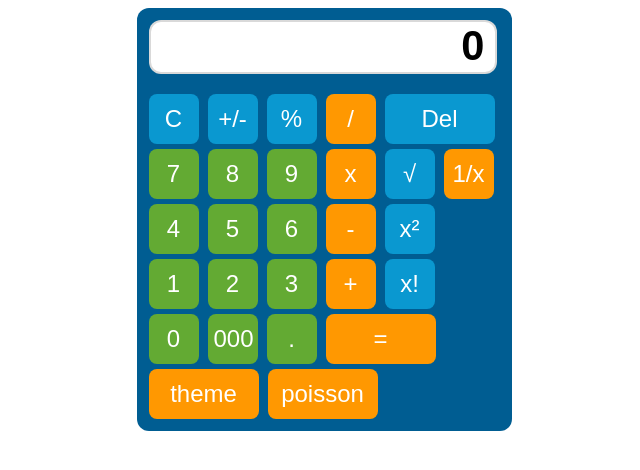
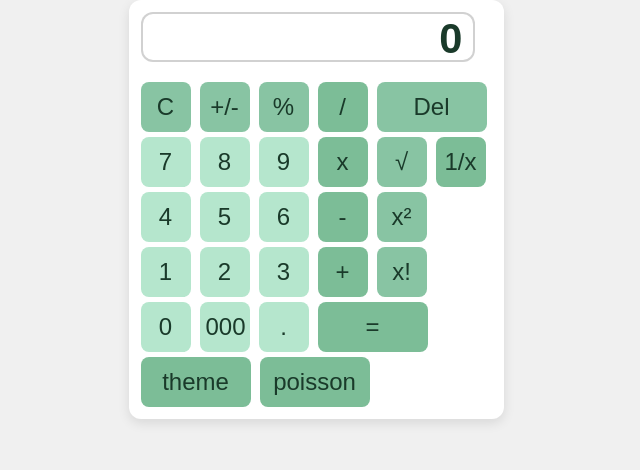
Before and after one commit to avekefir/filatov-psp, a plain HTML site: page software.html in a window 1280 px wide. Shown: the whole page, without its empty margins (324-964 px from the left). Drawn offline with Linux system fonts and the light colour scheme.

Commit message:
[yaRework] lab2

```diff
--- a/software.css
+++ b/software.css
@@ -1,80 +1,98 @@
-.software {
+.my-btn {
   margin-right: 5px;
   margin-top: 5px;
   width: 50px;
   height: 50px;
   border-radius: 8px;
   border: none;
-  background: #63aa33;
-  color: white;
+  background: #a8e0c0;
+  color: #1a3a2a;
   font-size: 1.5rem;
   font-weight: 500;
   font-family: Arial, Helvetica, sans-serif;
   cursor: pointer;
-
   user-select: none;
 }
 
-.software:hover {
-  background: rgb(83, 145, 44);
+.my-btn:hover {
+  background: #90d0ae;
 }
 
-.software.primary:hover{
-    background: #da8b14;
+.my-btn.primary:hover {
+  background: #7bc49b;
 }
 
-.software.secondary:hover{
-    background-color: #2e9dc9;
+.my-btn.secondary:hover {
+  background: #85c8a3;
 }
 
-.software:active {
-  filter: brightness(130%);
+.my-btn:active {
+  filter: brightness(92%);
 }
 
-.software.primary {
-  background: #ff9801;
+/* Кнопки операций (более насыщенный и тёмный оттенок) */
+.my-btn.primary {
+  background: #7cbd97;
 }
 
-.software.secondary {
-  background: #0A98D0;
+.my-btn.secondary {
+  background: #88c4a3;
 }
 
-.software.execute {
+/* Кнопки цифр (светлее, чем операции) */
+.my-btn:not(.primary):not(.secondary) {
+  background: #b5e6cd;
+}
+
+.my-btn:not(.primary):not(.secondary):hover {
+  background: #a5dcbf;
+}
+
+.my-btn.execute {
   width: 110px;
-  border-radius: 8px;
 }
 
 .result {
   border-radius: 12px;
-  border: #a1a1a1 solid 2px;
-  border-color: rgba(161,161,161,0.4);
+  border: #c0c0c0 solid 2px;
+  border-color: rgba(140, 140, 140, 0.4);
   width: 334px;
   height: 50px;
   margin-bottom: 15px;
   padding-right: 10px;
-  background: #fff;
+  background: #ffffff;
   text-align: right;
-  color: #000;
+  color: #1a3a2a;
   font-size: 2.6rem;
   font-weight: bold;
   font-family: Arial, Helvetica, sans-serif;
-  overflow: hidden;
+
+  overflow-x: hidden;             /* горизонтальная прокрутка если нужно */
+  overflow-y: hidden;          /* скрыть вертикальную прокрутку */
+  white-space: nowrap;         /* текст в одну строку */
+  scrollbar-width: thin;       /* тонкий скроллбар (для Firefox) */
+  line-height: 50px;           /* вертикальное выравнивание */
+  box-sizing: border-box;      /* чтобы padding не увеличивал ширину */
 }
 
-#btn_op_backspace{
-    font-size: 24px;
-    width: 110px;
+#btn_op_backspace {
+  font-size: 24px;
+  width: 110px;
 }
 
-body{
+body {
   width: 100%;
   height: 100%;
+  margin: 0;
   display: flex;
   justify-content: center;
   align-items: center;
+  background: #f0f0f0;
 }
-.background{
-  background-color: rgb(0, 93, 146);
+
+.background {
+  background-color: #ffffff;
   padding: 12px;
   border-radius: 12px;
+  box-shadow: 0 4px 12px rgba(0, 0, 0, 0.1);
 }
```
